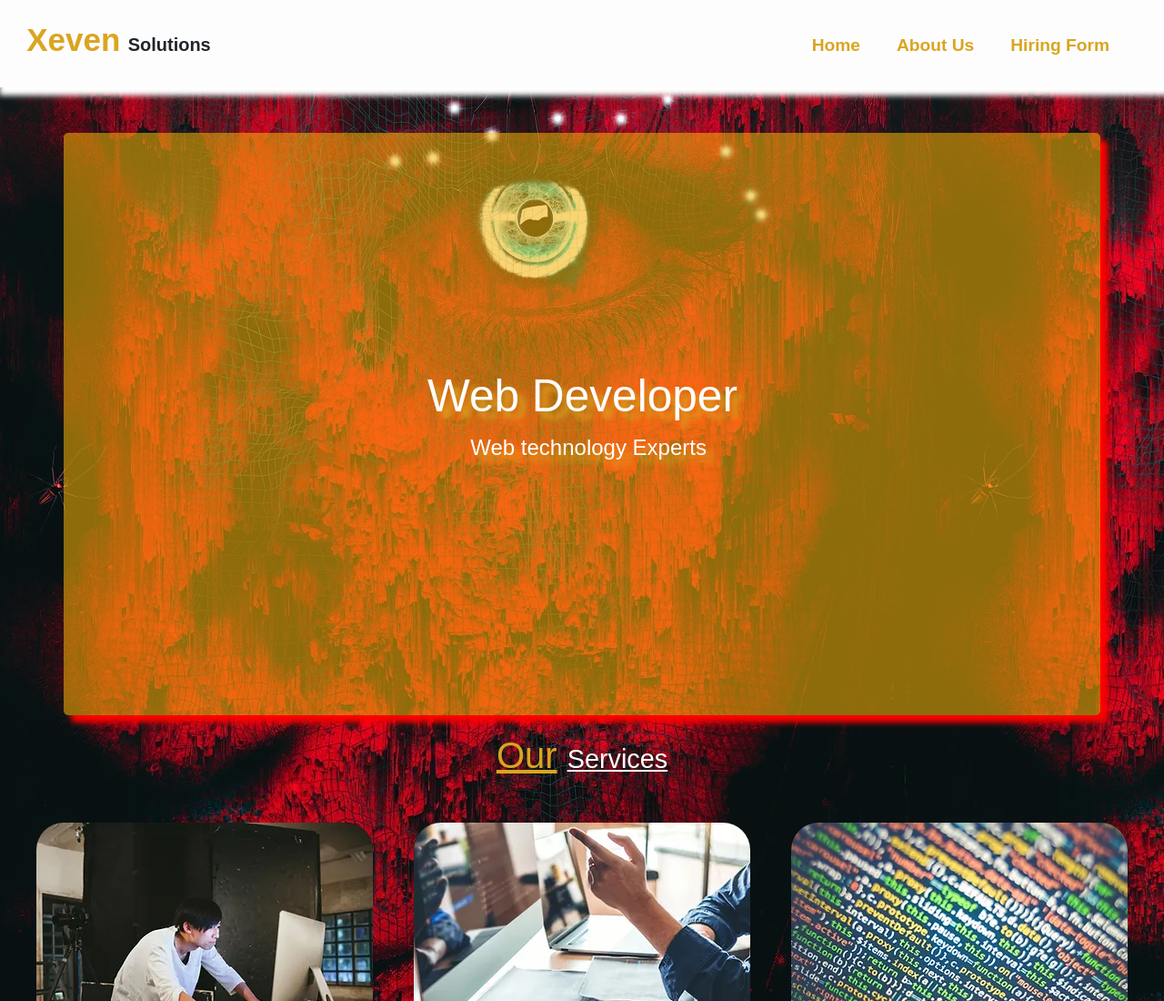
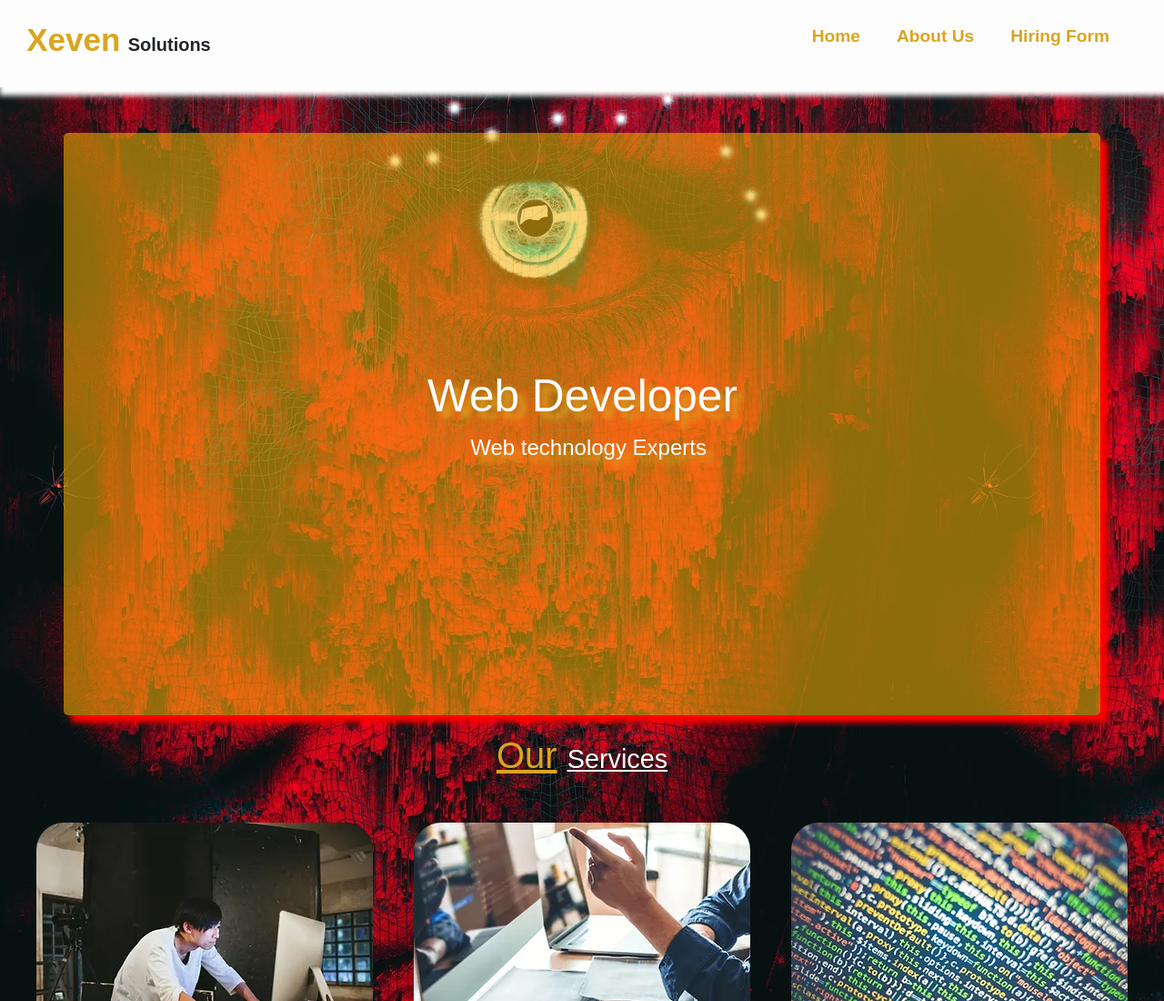
Before and after one commit to MuhammadSajid92/Bano-Qabil-2.0-Assignment-Project, a plain HTML site: page index.html in a window 1280 px wide. Shown: the top 1100 px of the page at 91% size. Drawn offline with nearby package versions, Linux system fonts and the light colour scheme.

Commit message:
Finally Finally Complete

```diff
--- a/css/style.css
+++ b/css/style.css
@@ -37,7 +37,7 @@ body{
     gap: 40px;
     margin-right: 60px;
     font-size: 1.2rem;
-    margin-top: 20px;
+    /* margin-top: 5px; */
 }
 
 .navbar ul :first-child {
```
